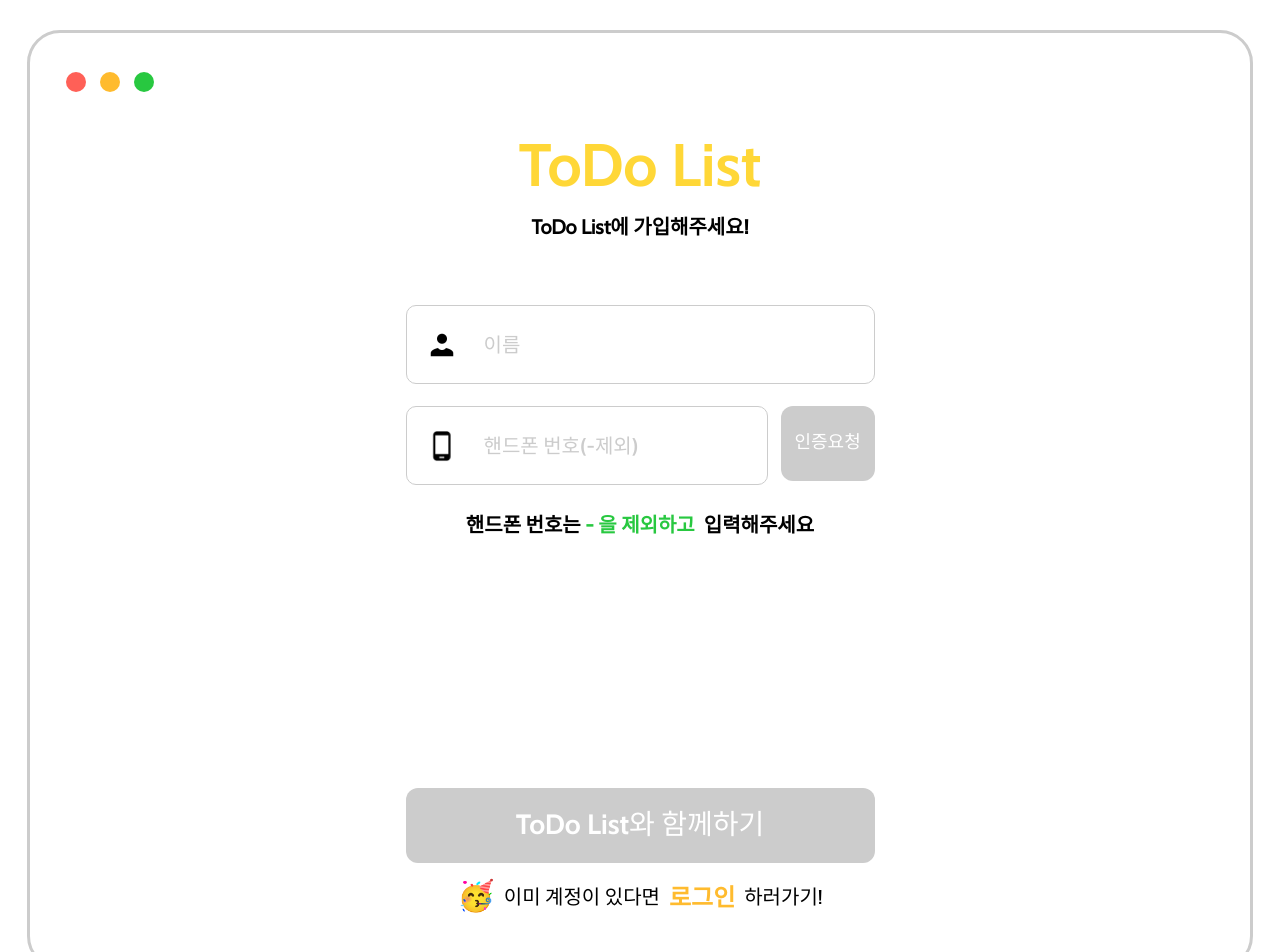
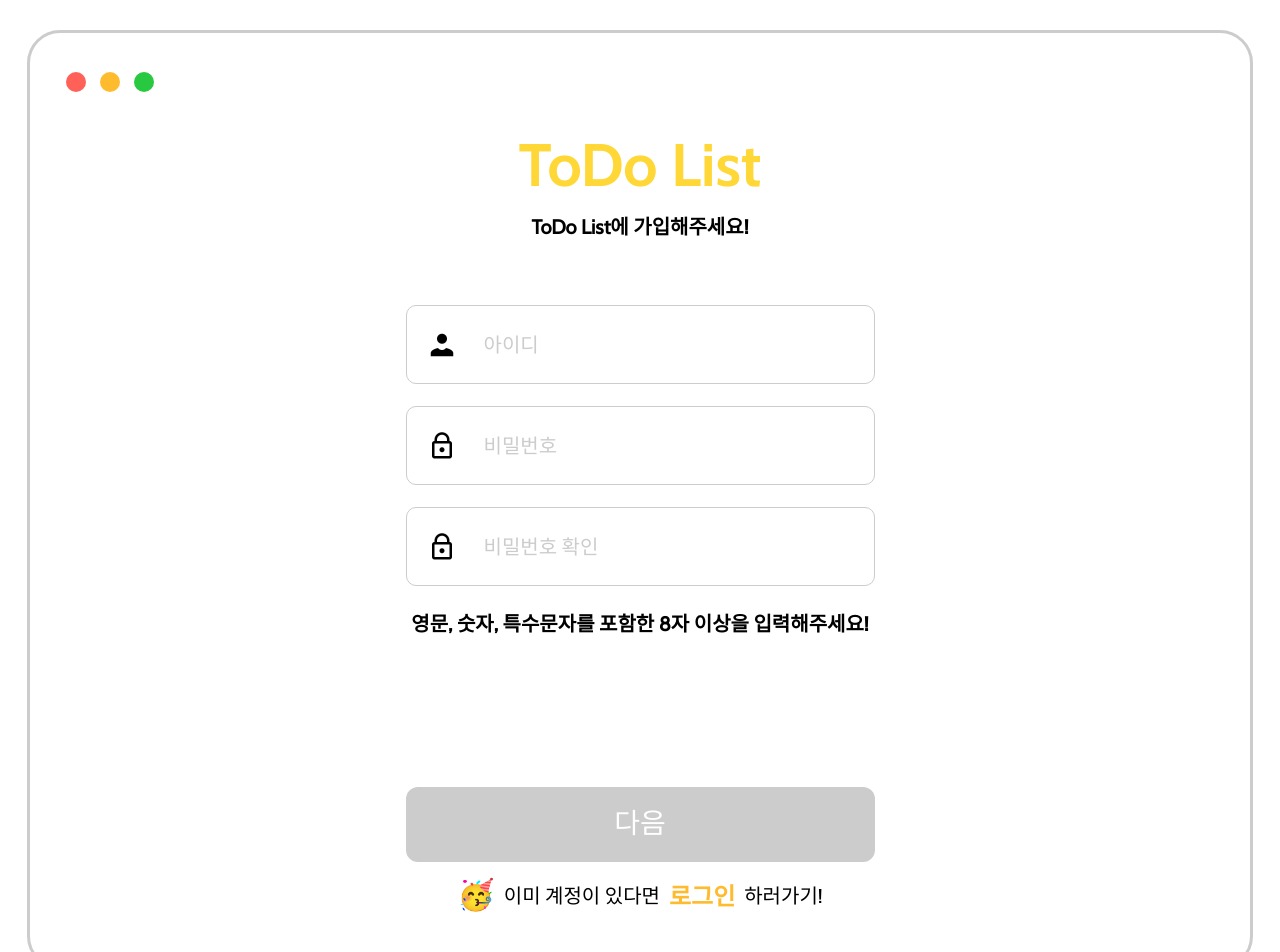
Before and after one commit to SoobinJ/Todo-List, a React (Create React App) app: page /signup in a window 1280 px wide. Shown: the top 952 px of the page. Built offline with nearby package versions, Linux system fonts and the light colour scheme; the HTML template or start-up script is replaced by a standard one.

Commit message:
design: 회원가입페이지 디자인 수정

```diff
--- a/src/pages/user/SignUp.js
+++ b/src/pages/user/SignUp.js
@@ -24,7 +24,7 @@ const signIn = () => {
   const [phone, setPhone] = useState('');
   const [verifyCode, setVerifyCode] = useState('');
   const [isError] = useState(false);
-  const [step, setStep] = useState(2);
+  const [step, setStep] = useState(1);
   const [isResponse, setIsResponse] = useState(false);
   const [isVerify, setIsVerify] = useState(false);
   const navigate = useNavigate();
@@ -71,7 +71,7 @@ const signIn = () => {
       <Title>ToDo List</Title>
       <SignUpIntroTextBox>ToDo List에 가입해주세요!</SignUpIntroTextBox>
       {step === 1 ? (
-        <InputContainer width="38.8rem" marginTop="6.5rem">
+        <InputContainer width="46.9rem" marginTop="6.5rem">
           <input
             type="text"
             maxLength={30}
@@ -230,7 +230,7 @@ const signIn = () => {
 
       {step === 1 ? (
         <LoginBtn
-          marginTop={isError ? '0' : '16.3rem'}
+          marginTop={isError ? '0' : '15rem'}
           marginBottom="1.4rem"
           width="46.9rem"
           bg={id && pw && confirmPw ? '#FFD737' : '#ccc'}
```
